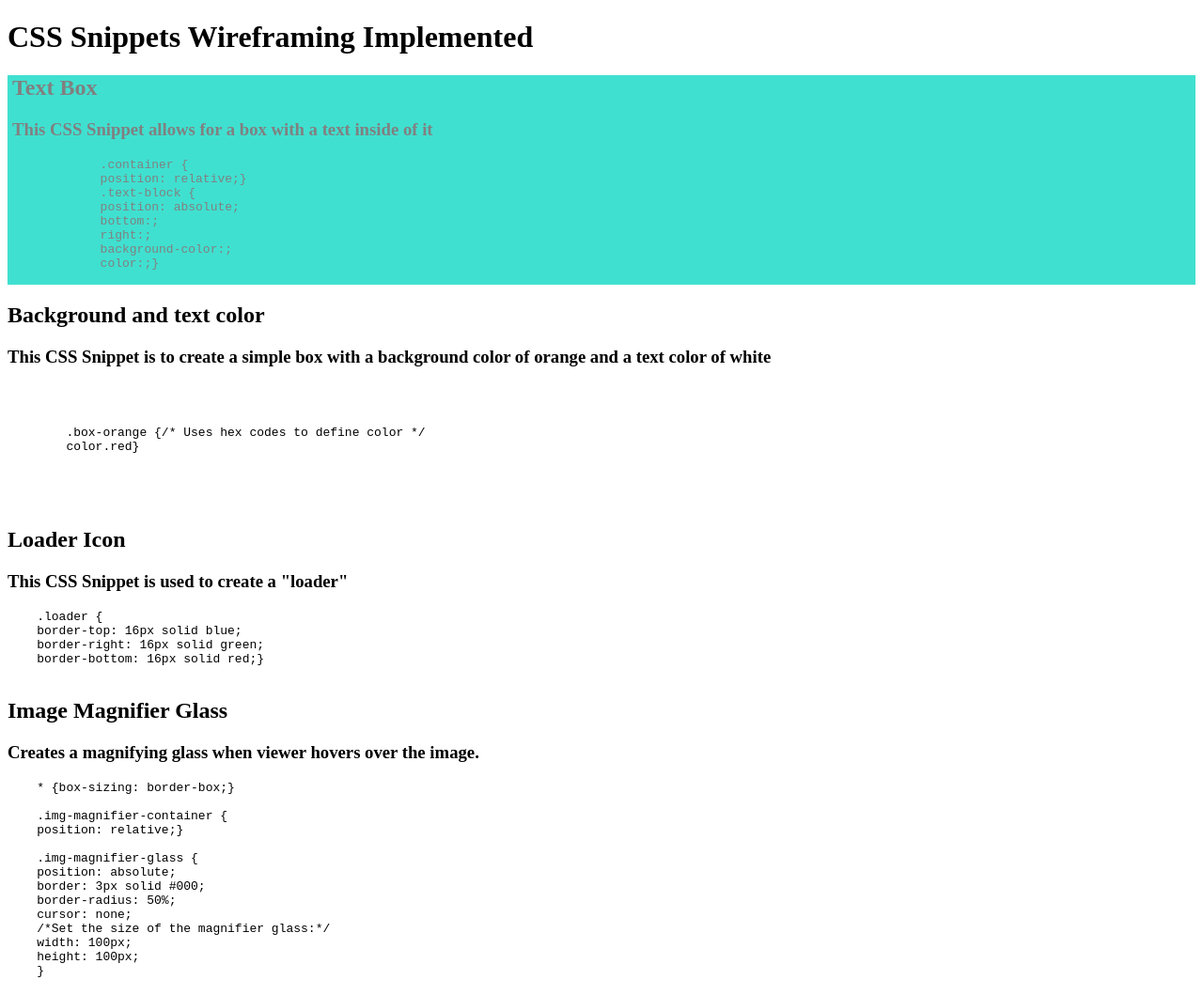
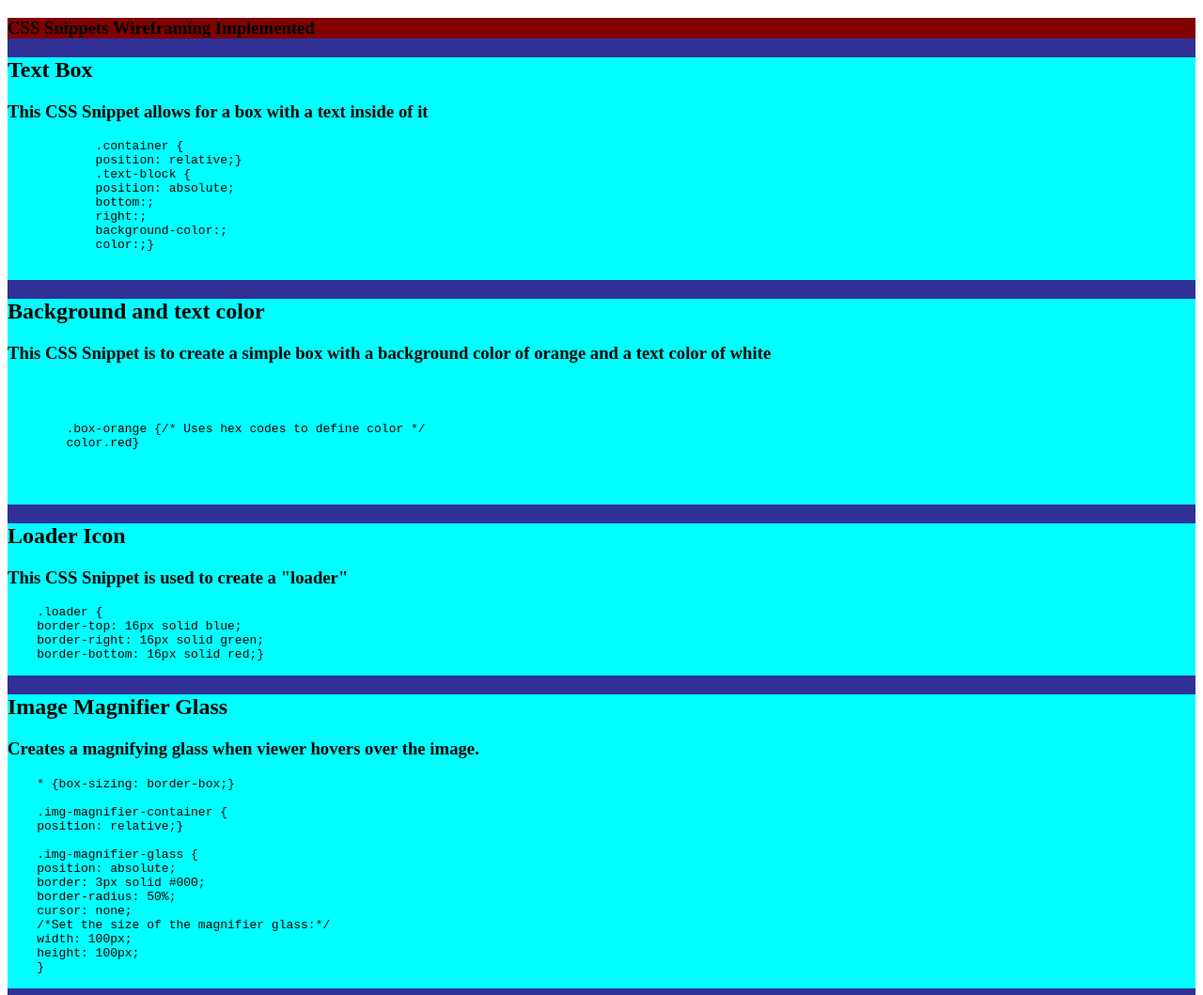
Before and after one commit to jovenkenneth/CSS-Snippets-Group, a plain HTML site: page index.html in a window 1280 px wide. Shown: the top 1059 px of the page at 94% size. Drawn offline with Linux system fonts and the light colour scheme.

Commit message:
defined container and container colors in CSS and then added them to HTML to get desired box colors for the six code snippets

```diff
--- a/Assets/css/style.css
+++ b/Assets/css/style.css
@@ -1,16 +1,30 @@
-/*Snippet for an image that holds text in a box from W3schools/*
-/* Container holding the image and the text */
+.background {
+  background-color: rgb(48, 48, 150)
+
+}
 .container {
     position: relative;
+    display: flex;
+    flex-wrap: wrap;
+    display: block
   }
 
-  /* Bottom right text */
-  .text-block {
-    position: static;
-    bottom:3px;
-    right:0px;
-    background-color:turquoise;
-    color:grey;
-    padding-left:5px;
-    padding-right:5px;
+.container-maroon {
+  background-color: maroon;
+}
+
+
+.container-aqua {
+  background-color: aqua;
+}
+
+
+.title {
+  display: flex;
+  flex-wrap: wrap;
+  background-color: maroon;
+}
+  .container-red {
+    background-color: red
+
   }
--- a/index.html
+++ b/index.html
@@ -8,11 +8,14 @@
   </head>
 
 <body>
+   <section class="background">
       <header>
-    <h1> CSS Snippets Wireframing Implemented</h1></header>
-   <div class="container">
+          <section class="container container-maroon">
+          <h1> CSS Snippets Wireframing Implemented</h1>
+          </section>
+      </header>
 
-    <div class="text-block">
+   <section class="container container-aqua">
         <h2>Text Box</h2>
             <h3>This CSS Snippet allows for a box with a text inside of it</h3>
 
@@ -25,10 +28,11 @@
             right:;
             background-color:;
             color:;}
+
           </pre>
-    </div>
-  </div>
+    </section>
 
+    <section class="container container-aqua">
   <h2> Background and text color</h2>
   <h3> This CSS Snippet is to create a simple box with a background color of orange and a text color of white</h3>
 
@@ -38,7 +42,8 @@
         color.red}
     </p>
   </pre>
-
+   </section>
+   <section class="conatiner container-aqua">
    <h2>Loader Icon</h2>
    <h3>This CSS Snippet is used to create a "loader"</h3>
    <pre>
@@ -47,7 +52,8 @@
     border-right: 16px solid green;
     border-bottom: 16px solid red;}
    </pre>
-
+</section>
+<section class="container container-aqua">
 <h2>Image Magnifier Glass</h2>
     <h3>Creates a magnifying glass when viewer hovers over the image.</h3>
    <pre>
@@ -66,7 +72,8 @@
     height: 100px;
     }
    </pre>
-
+</section>
+<section class="container container-aqua">
 <h2>Image Rounding</h2>
    <h3>Creates a round image.</h3>
    <pre>
@@ -74,7 +81,8 @@
         border-radius: 50%;
       }
    </pre>
-
+</section>
+<section class="container container-aqua">
 <h2>Side by Side Imaging</h2>
    <h3>Sets two images side by side.</h3>
    <pre>
@@ -90,10 +98,12 @@
         display: table;
       }
    </pre>
+   </section>
 </body>
-
+<section class="container container-maroon">
 <footer>
     Made by Kenneth and Rogelio
 </footer>
-
+</section>
+</section>
 </html>
```
Lines whose indentation alone changed are shown as unchanged.
